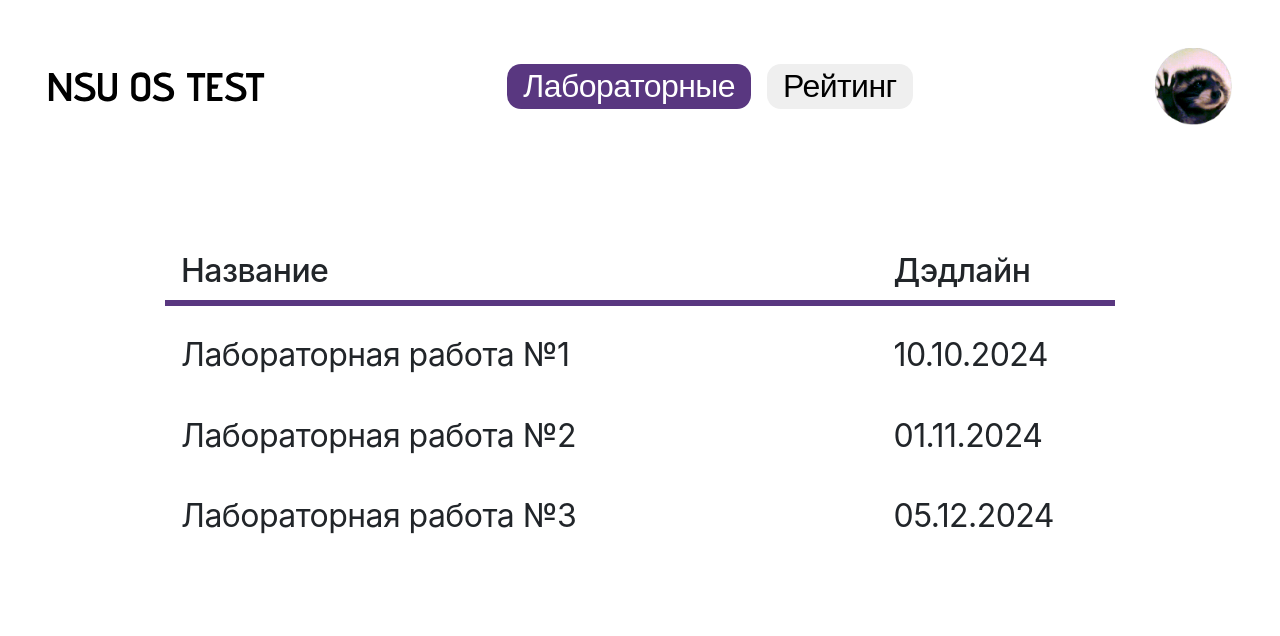
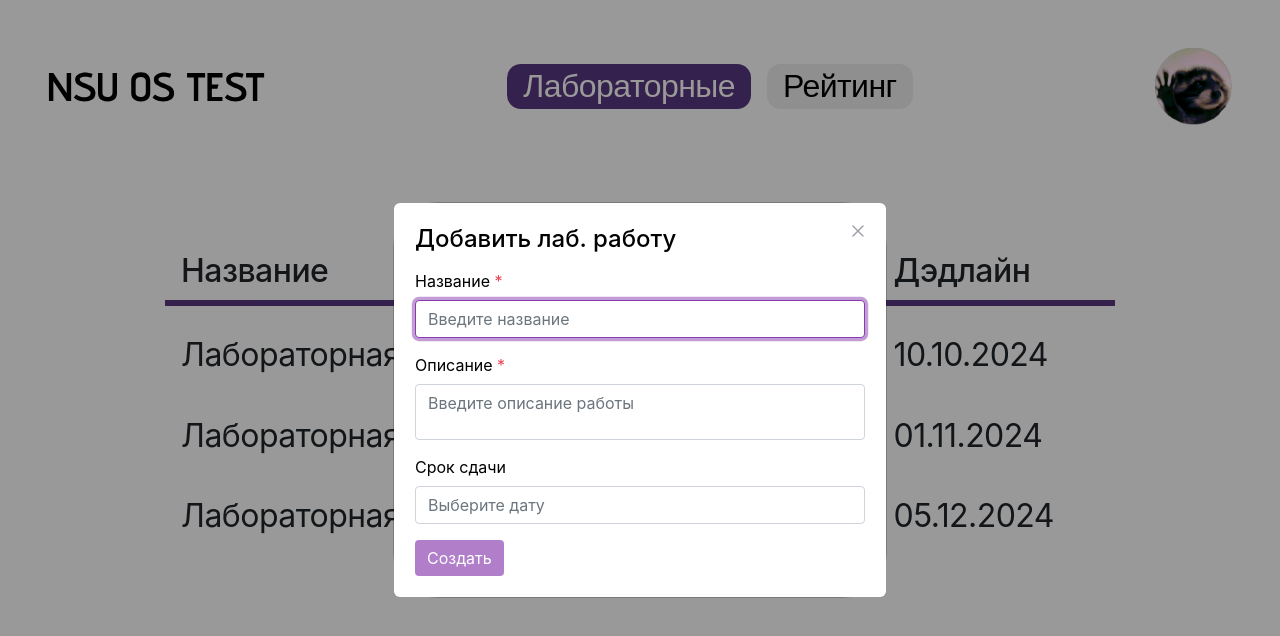
Before and after one commit to os-nsu/ostest-front, a React (Vite) app: page / in a window 1280 px wide. Shown: the top 636 px of the page. Built offline with nearby package versions, Linux system fonts and the light colour scheme.

Commit message:
create ModalCreateLab and everything needed

```diff
--- /dev/null
+++ b/src/components/forms/LabForm/LabForm.tsx
@@ -0,0 +1,52 @@
+import DefaultInput from '@UI/inputs/DefaultInput/DefaultInput.tsx';
+import DefaultTextArea from '@UI/textAreas/DefaultTextArea/DefaultTextArea.tsx';
+import { useLabForm } from '@/components/forms/LabForm/hooks/useLabForm.ts';
+import { Button } from 'primereact/button';
+import { Calendar } from 'primereact/calendar';
+import styles from '@styles/components/LabForm.module.scss';
+import { useState } from 'react';
+
+export default function LabForm() {
+  const { isButtonDisabled, onFieldChange, onSubmit } = useLabForm();
+  const [date, setDate] = useState<Date | undefined>(undefined);
+
+  return (
+    <div className={styles.container}>
+      <DefaultInput
+        label="Название"
+        placeholder="Введите название"
+        required
+        onChange={value => onFieldChange('name', value)}
+      />
+      <DefaultTextArea
+        label="Описание"
+        placeholder="Введите описание работы"
+        autoresize={true}
+        style={{ height: '200px' }}
+        required
+        onChange={value => onFieldChange('description', value || '')}
+      />
+      <div className={styles.calendar}>
+        <label htmlFor="deadline">Срок сдачи</label>
+        <Calendar
+          inputId="deadline"
+          placeholder="Выберите дату"
+          ariaLabel="Выберите дату"
+          value={date}
+          required
+          onChange={e => {
+            const selectedDate = e.value ? new Date(e.value) : undefined;
+            setDate(selectedDate);
+            onFieldChange('deadline', selectedDate);
+          }}
+        />
+      </div>
+      <Button
+        className={styles.submitButton}
+        disabled={isButtonDisabled}
+        label="Создать"
+        onClick={onSubmit}
+      />
+    </div>
+  );
+}
--- /dev/null
+++ b/src/components/forms/LabForm/hooks/useLabForm.ts
@@ -0,0 +1,33 @@
+import { useEffect, useState } from 'react';
+
+interface LabFormData {
+  name?: string;
+  description?: string;
+  deadline?: Date;
+}
+
+export const useLabForm = () => {
+  const [formData, setFormData] = useState<LabFormData>({});
+  const [isButtonDisabled, setButtonDisabled] = useState(false);
+
+  useEffect(() => {
+    setButtonDisabled(
+      !formData?.name || !formData?.description || !formData?.deadline,
+    );
+  }, [formData]);
+
+  const onFieldChange = (
+    fieldType: keyof LabFormData,
+    value: string | Date | undefined,
+  ) => setFormData({ ...formData, [fieldType]: value });
+
+  // Пока просто выводим данные в консоль, так как еще не настроена интеграция с бэком
+  const onSubmit = () => console.log(formData);
+
+  return {
+    isButtonDisabled,
+    onFieldChange,
+    onSubmit,
+    formData,
+  };
+};
--- /dev/null
+++ b/src/components/modals/ModalCreateLab/ModalCreateLab.tsx
@@ -0,0 +1,34 @@
+import LabForm from '@/components/forms/LabForm/LabForm.tsx';
+import { Dialog } from 'primereact/dialog';
+import styles from '@styles/components/ModalCreateLab.module.scss';
+import { Button } from 'primereact/button';
+import IconClose from '@public/close.svg';
+import { useState } from 'react';
+
+interface ModalCreateLabProps {
+  displayed?: boolean;
+}
+
+export default function ModalCreateLab({ displayed }: ModalCreateLabProps) {
+  const [isDisplayed, setDisplayed] = useState(displayed);
+
+  return (
+    <Dialog
+      visible={isDisplayed}
+      onHide={() => {}}
+      className={styles.wrapper}
+      content={() => (
+        <div className={styles.container}>
+          <span className={styles.title}>Добавить лаб. работу</span>
+          <LabForm />
+          <Button
+            className={styles.close}
+            icon={<img src={IconClose} alt="" />}
+            rounded
+            onClick={() => setDisplayed(false)}
+          />
+        </div>
+      )}
+    />
+  );
+}
--- a/src/pages/HomePage.tsx
+++ b/src/pages/HomePage.tsx
@@ -1,6 +1,7 @@
 import { useState } from 'react';
 import Labs from '../components/LabList/LabList';
 import Header from '../components/NavigationHeader/NavigationHeader';
+import ModalCreateLab from '../components/modals/ModalCreateLab/ModalCreateLab';
 
 export default function HomePage() {
   const [activeTab, setActiveTab] = useState('labs');
@@ -11,6 +12,7 @@ export default function HomePage() {
       <main>
         {activeTab === 'labs' && <Labs />}
         {activeTab === 'rating'}
+        <ModalCreateLab displayed={true} />
       </main>
     </div>
   );
--- /dev/null
+++ b/src/styles/components/LabForm.module.scss
@@ -0,0 +1,19 @@
+
+
+
+
+.container {
+    display: flex;
+    flex-direction: column;
+    gap: 16px;
+
+    & .submitButton {
+        width: max-content;
+    }
+
+    & .calendar {
+        display: flex;
+        flex-direction: column;
+        gap: 8px;
+    }
+  }
--- /dev/null
+++ b/src/styles/components/ModalCreateLab.module.scss
@@ -0,0 +1,39 @@
+.wrapper {
+    border-radius: 45px;
+
+    & .container {
+      position: relative;
+      width: 492px;
+      background-color: white;
+      padding: 21px;
+      border-radius: 6px;
+
+      display: flex;
+      flex-direction: column;
+      gap: 16px;
+
+      & .title {
+        font-family: Inter, sans-serif;
+        font-size: 24px;
+        font-weight: 500;
+        line-height: 29.05px;
+        text-align: left;
+
+      }
+
+      & .close {
+        background-color: transparent;
+        width: 24px;
+        height: 24px;
+        padding: 4px;
+
+        position: absolute;
+        top: 16px;
+        right: 16px;
+
+        &:hover {
+          background-color: #ECEBF9;
+        }
+      }
+    }
+  }
```
